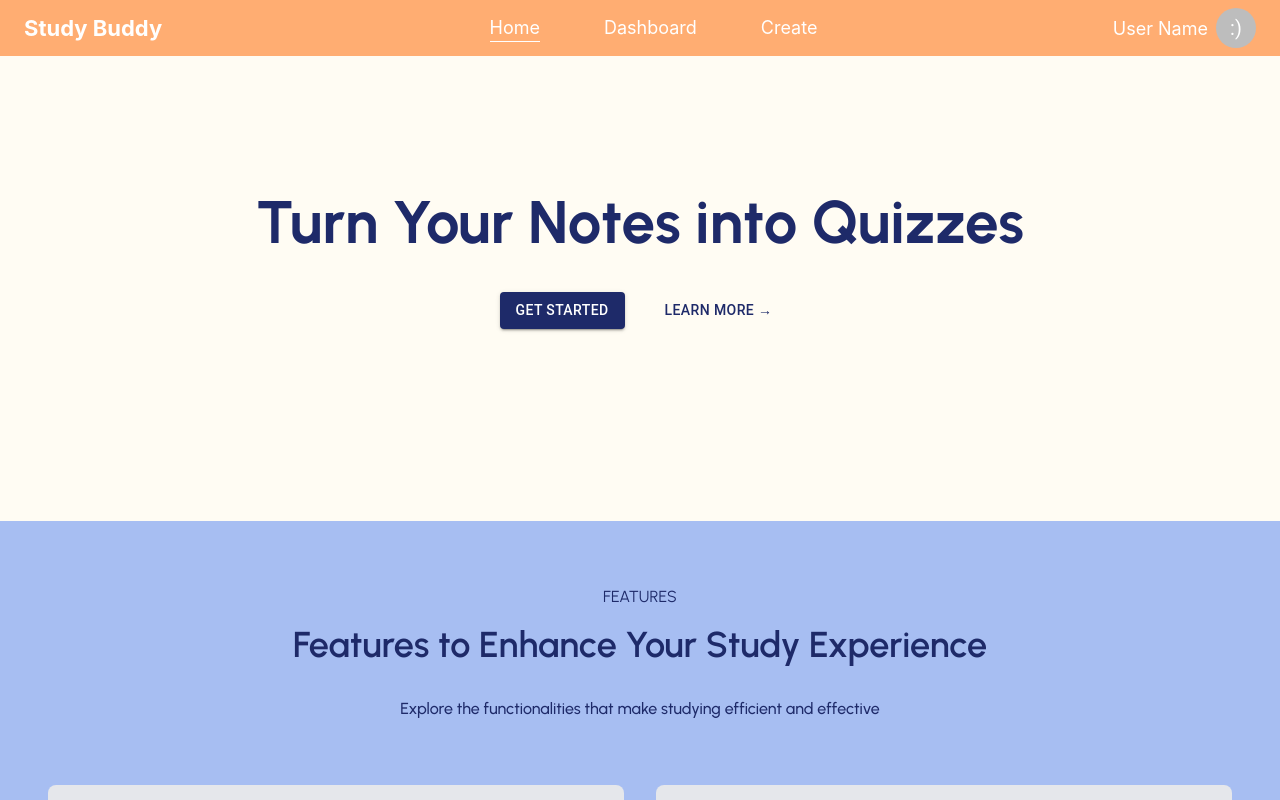
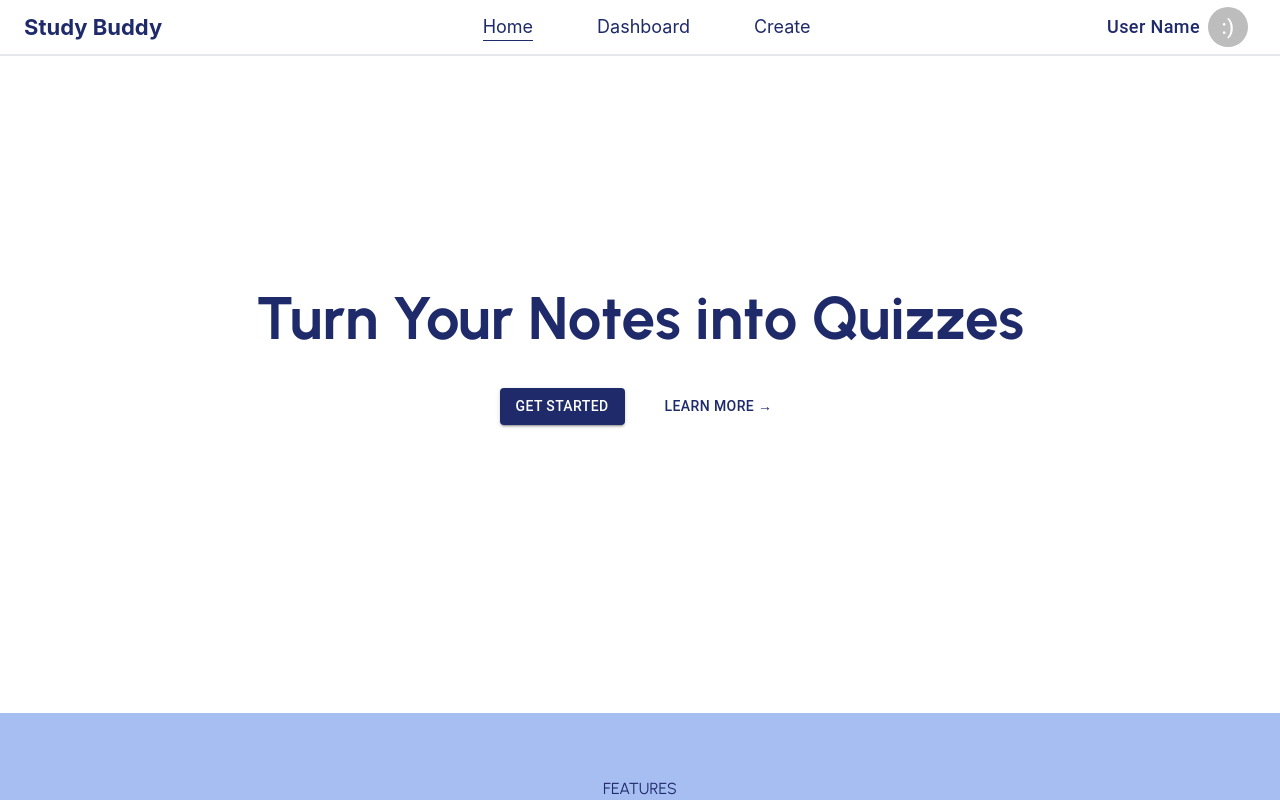
Before and after one commit to DanWang725/Hawkhacks-2024, a React (Create React App) app: page / in a window 1280 px wide. Shown: the top 800 px of the page. Built offline with nearby package versions, Linux system fonts and the light colour scheme; a web font is replaced by a local one.

Commit message:
frontend improvements (navbar, homepage, and create test)

```diff
--- a/src/components/FeatureCard.js
+++ b/src/components/FeatureCard.js
@@ -8,7 +8,7 @@ const FeatureCard = ({
     <div className="flex items-start justify-start p-6 bg-gray-200 rounded-lg w-full">
       <svg
         viewBox="0 0 1024 1024"
-        className="w-8 h-8 fill-current text-blue-500 flex-shrink-0 mr-6"
+        className="w-8 h-8 fill-current text-primary flex-shrink-0 mr-6"
       >
         <path d="M809.003 291.328l-297.003 171.819-297.003-171.819 275.456-157.397c4.779-2.731 9.899-4.48 15.147-5.333 9.301-1.451 18.987 0.128 27.904 5.291zM491.776 979.669c6.016 3.243 12.928 5.077 20.224 5.077 7.381 0 14.336-1.877 20.395-5.163 15.189-2.475 29.909-7.68 43.392-15.36l298.709-170.709c26.368-15.232 45.269-38.315 55.424-64.597 5.675-14.592 8.619-30.165 8.747-46.251v-341.333c0-20.395-4.821-39.723-13.397-56.917-0.939-3.029-2.219-5.973-3.883-8.832-1.963-3.371-4.267-6.357-6.912-8.96-1.323-1.835-2.731-3.669-4.139-5.419-9.813-12.203-21.845-22.528-35.456-30.507l-299.051-170.88c-26.027-15.019-55.467-19.84-83.328-15.531-15.531 2.432-30.507 7.637-44.288 15.488l-298.709 170.709c-16.341 9.429-29.824 21.888-40.149 36.267-2.56 2.56-4.864 5.547-6.784 8.832-1.664 2.901-2.987 5.888-3.925 8.96-1.707 3.456-3.243 6.955-4.608 10.496-5.632 14.635-8.576 30.208-8.704 45.995v341.632c0.043 30.293 10.581 58.197 28.331 80.128 9.813 12.203 21.845 22.528 35.456 30.507l299.051 170.88c13.824 7.979 28.587 13.099 43.605 15.445zM469.333 537.045v340.949l-277.12-158.336c-4.736-2.773-8.832-6.315-12.16-10.411-5.931-7.381-9.387-16.512-9.387-26.581v-318.379zM554.667 877.995v-340.949l298.667-172.757v318.379c-0.043 5.163-1.067 10.496-2.987 15.445-3.413 8.789-9.6 16.384-18.176 21.333z"></path>
       </svg>
--- a/src/navbar.js
+++ b/src/navbar.js
@@ -1,8 +1,7 @@
-import { Avatar } from '@mui/material';
+import { Avatar, Button } from '@mui/material';
 import { NavLink } from 'react-router-dom';
 
 const linkStyle = {
-  color: 'white',
   fontSize: '18px',
   marginLeft: '2rem',
   marginRight: '2rem',
@@ -14,7 +13,8 @@ const Navbar = () => {
   };
 
   return (
-    <header className="fixed top-0 flex flex-row h-14 w-full items-center bg-primary px-4 lg:px-6 z-10">
+    <header className="fixed top-0 flex flex-row h-14 w-full items-center bg-white text-primary border-b-2 px-4 lg:px-6 z-10">
+      <div className="hidden md:block">
         <NavLink
           to="/"
           style={() => ({
@@ -22,18 +22,17 @@ const Navbar = () => {
             display: 'flex',
             fontWeight: 'bold',
             fontSize: '22px',
-          color: 'white',
           })}
         >
           Study Buddy
         </NavLink>
+      </div>
 
       <div className="mx-auto flex flex-row">
         <NavLink
           to="/"
           style={({ isActive }) => ({
-            // textDecorationLine: isActive ? 'underline' : 'none',
-            borderBottom: isActive ? '1px solid white' : 'none',
+            borderBottom: isActive ? '1px solid #1E2A69' : 'none',
             ...linkStyle,
           })}
         >
@@ -42,8 +41,7 @@ const Navbar = () => {
         <NavLink
           to="/dashboard"
           style={({ isActive }) => ({
-            // textDecorationLine: isActive ? 'underline' : 'none',
-            borderBottom: isActive ? '1px solid white' : 'none',
+            borderBottom: isActive ? '1px solid #1E2A69' : 'none',
             ...linkStyle,
           })}
         >
@@ -52,8 +50,7 @@ const Navbar = () => {
         <NavLink
           to="/create"
           style={({ isActive }) => ({
-            // textDecorationLine: isActive ? 'underline' : 'none',
-            borderBottom: isActive ? '1px solid white' : 'none',
+            borderBottom: isActive ? '1px solid #1E2A69' : 'none',
             ...linkStyle,
           })}
         >
@@ -64,15 +61,17 @@ const Navbar = () => {
       <nav className="flex gap-4 sm:gap-6">
         <div className="flex gap-4 sm:gap-6">
           <div className="flex items-center gap-2">
-            <div className="flex items-end">
-              <span className="text-[18px] text-secondary text-white">
+            <Button
+              onClick={clickProfile}
+              color="tertiary"
+              style={{ textTransform: 'none' }}
+            >
+              <p className=" text-primary text-[18px] pr-2 align-middle">
                 User Name
-              </span>
-            </div>
+              </p>
 
-            <Avatar onClick={clickProfile} sx={{ cursor: 'pointer' }}>
-              :)
-            </Avatar>
+              <Avatar>:)</Avatar>
+            </Button>
           </div>
         </div>
       </nav>
--- a/src/screens/HomePage.js
+++ b/src/screens/HomePage.js
@@ -7,10 +7,10 @@ const HomePage = () => {
 
   return (
     <div className="w-full flex overflow-auto min-h-screen items-center flex-col font-[Urbanist]">
-      <div className="w-full py-48 bg-[#fffcf3]">
+      <div className="w-full py-72">
         <div className="w-full flex items-center justify-center flex-col">
           <div className="flex items-center flex-col justify-start">
-            <h1 className="pb-10 text-[#1e2a69] text-center text-6xl font-bold">
+            <h1 className="pb-10 text-primary text-center text-6xl font-bold">
               Turn Your Notes into Quizzes
             </h1>
             <div className="gap-8 flex items-center flex-row">
@@ -33,7 +33,7 @@ const HomePage = () => {
         </div>
       </div>
       <div className="w-full flex items-center justify-center bg-secondary">
-        <div className="w-full flex text-[#1e2a69] items-center flex-col justify-center">
+        <div className="w-full flex text-primary items-center flex-col justify-center">
           <div className="gap-16 flex items-center py-16 px-12 flex-col justify-start">
             <div className="flex items-center flex-col justify-start">
               <p className="text-l uppercase pb-4">features</p>
@@ -67,7 +67,7 @@ const HomePage = () => {
         </div>
       </div>
       <div className="flex w-full items-center justify-center">
-        <div className="bg-[#fffcf3] text-[#1e2a69] w-full flex items-center py-20 px-14 flex-col">
+        <div className="text-primary w-full flex items-center py-20 px-14 flex-col">
           <h1 className="mb-8 text-4xl font-semibold text-center">
             Effortless Quiz Creation
           </h1>
@@ -85,7 +85,7 @@ const HomePage = () => {
           </Button>
         </div>
       </div>
-      <div className="w-full flex items-center justify-center text-[#1e2a69] bg-[#fffcf3]">
+      <div className="w-full flex items-center justify-center text-primary">
         <footer className="w-full justify-between py-6 px-10 flex-col flex">
           <div className="gap-6 flex items-center flex-col justify-start">
             <p className="text-4xl font-semibold text-center">Study Buddy</p>
--- a/src/unitField.js
+++ b/src/unitField.js
@@ -10,6 +10,8 @@ const UnitField = ({
 }) => {
   const [titleValue, setTitleValue] = useState('');
   const [textValue, setTextValue] = useState('');
+
+  const CHARACTER_LIMIT = 10000;
 
   return (
     <div className={'mt-8' + className}>
@@ -37,14 +39,22 @@ const UnitField = ({
         placeholder="Your Notes Here..."
         minRows={10}
         maxRows={30}
+        inputProps={{
+          maxlength: CHARACTER_LIMIT,
+        }}
         value={textValue}
         onChange={(e) => {
           var str = e.target.value;
-          if (e.target.value.length > 10000) str = str.substring(0, 9999);
+          if (e.target.value.length > CHARACTER_LIMIT)
+            str = str.substring(0, CHARACTER_LIMIT - 1);
           setTextValue(str);
           onTextChange(index, str);
         }}
       />
+
+      <div className="flex justify-end text-sm text-gray-400 px-3 mt-[-4px]">
+        <p>{`${textValue.length}/${CHARACTER_LIMIT}`}</p>
+      </div>
     </div>
   );
 };
--- a/tailwind.config.js
+++ b/tailwind.config.js
@@ -8,7 +8,12 @@ module.exports = {
       secondary: '#A7BEF2',
       tertiary: '#1E2A69',
     }),
-    extend: {},
+    extend: {
+      textColor: {
+        primary: '#1E2A69',
+        secondary: '#FFAD72',
+      },
+    },
   },
   plugins: [],
 };
```
Also changed, not shown: 1 other file (tests, documents, lock files or other folders). Lines whose indentation alone changed are shown as unchanged.
